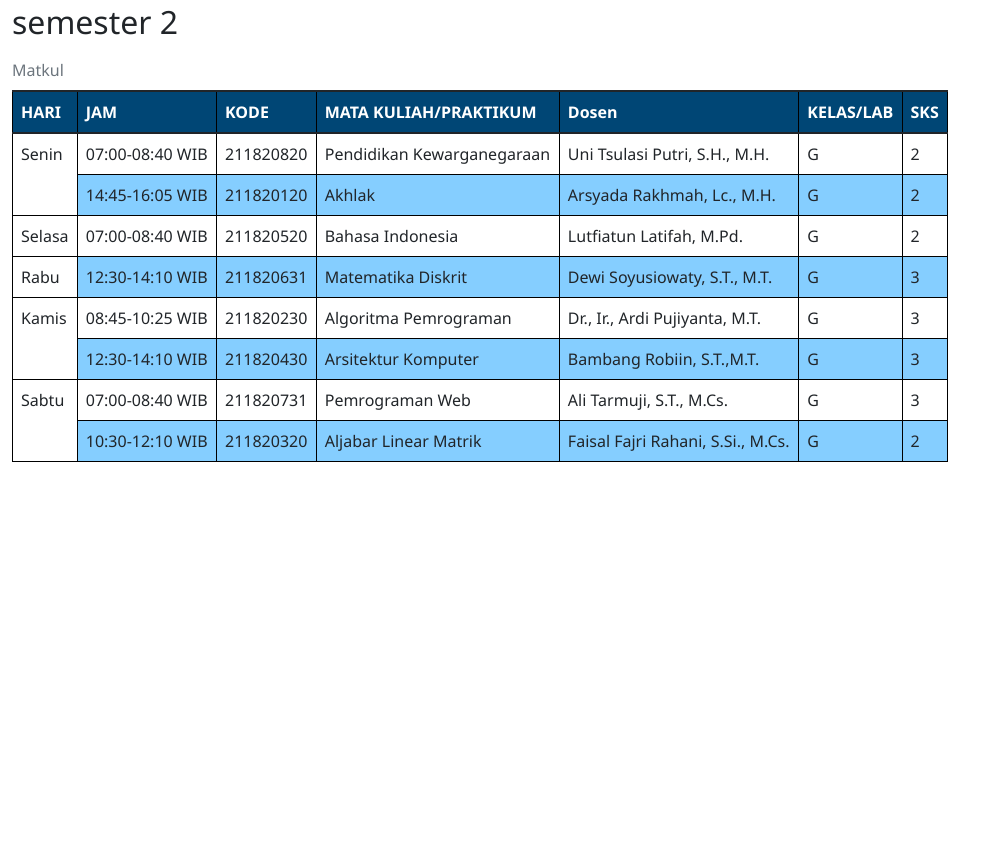
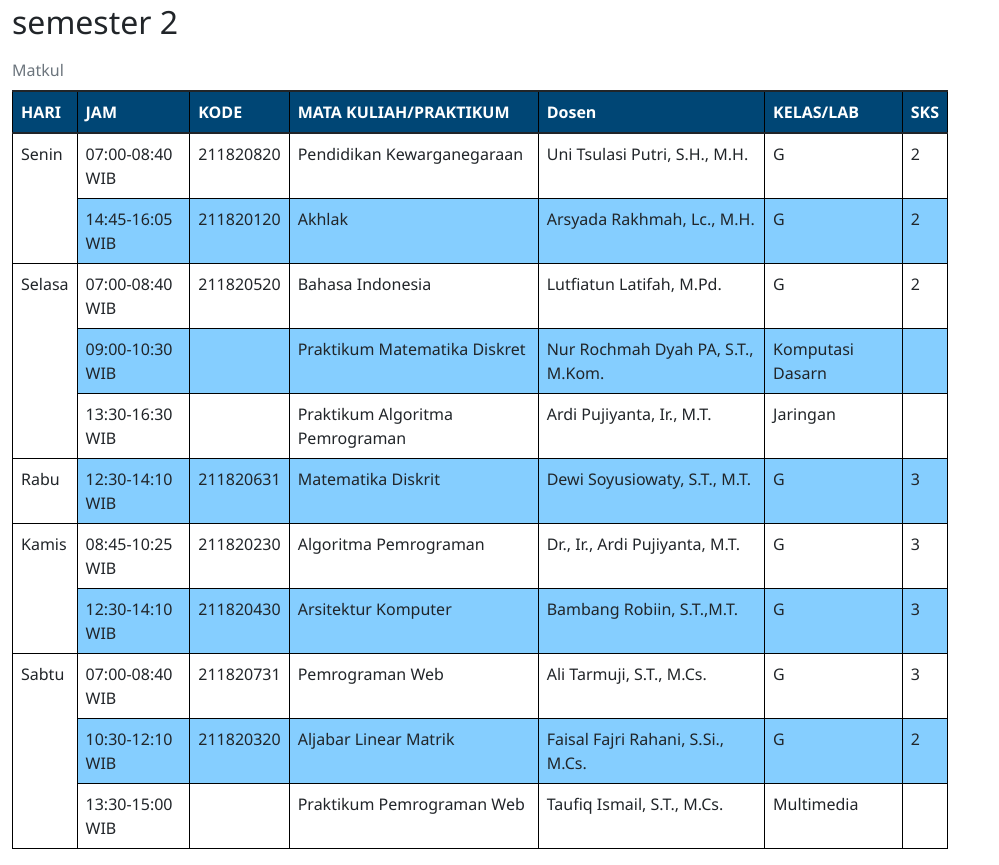
Before and after one commit to haniframadhani/jadwal-kuliah-tif-uad, a plain HTML site: page index.html in a window 1280 px wide. Shown: the part 801-1666 px from the top of the page, without its empty margins (0-999 px from the left). Before the commit the page ends 1279 px from the top, so only its background shows below. Drawn offline with Linux system fonts and the light colour scheme.

Commit message:
jadwal praktikum

```diff
--- a/index.html
+++ b/index.html
@@ -152,13 +152,29 @@
 								<td>2</td>
 							</tr>
 							<tr class="even">
-								<td>Selasa</td>
+								<td rowspan="3">Selasa</td>
 								<td>07:00-08:40 WIB</td>
 								<td>211820520</td>
 								<td>Bahasa Indonesia</td>
 								<td>Lutfiatun Latifah, M.Pd.</td>
 								<td>G</td>
 								<td>2</td>
+							</tr>
+							<tr class="odd">
+								<td>09:00-10:30 WIB</td>
+								<td></td>
+								<td>Praktikum Matematika Diskret</td>
+								<td>Nur Rochmah Dyah PA, S.T., M.Kom.</td>
+								<td>Komputasi Dasarn</td>
+								<td></td>
+							</tr>
+							<tr class="even">
+								<td>13:30-16:30 WIB</td>
+								<td></td>
+								<td>Praktikum Algoritma Pemrograman</td>
+								<td>Ardi Pujiyanta, Ir., M.T.</td>
+								<td>Jaringan</td>
+								<td></td>
 							</tr>
 							<tr class="odd">
 								<td class="klear">Rabu</td>
@@ -187,7 +203,7 @@
 								<td>3</td>
 							</tr>
 							<tr class="even">
-								<td rowspan="2">Sabtu</td>
+								<td rowspan="3">Sabtu</td>
 								<td>07:00-08:40 WIB</td>
 								<td>211820731</td>
 								<td>Pemrograman Web</td>
@@ -202,6 +218,14 @@
 								<td>Faisal Fajri Rahani, S.Si., M.Cs.</td>
 								<td>G</td>
 								<td>2</td>
+							</tr>
+							<tr class="even">
+								<td>13:30-15:00 WIB</td>
+								<td></td>
+								<td>Praktikum Pemrograman Web</td>
+								<td>Taufiq Ismail, S.T., M.Cs.</td>
+								<td>Multimedia</td>
+								<td></td>
 							</tr>
 						</tbody>
 					</table>
```
